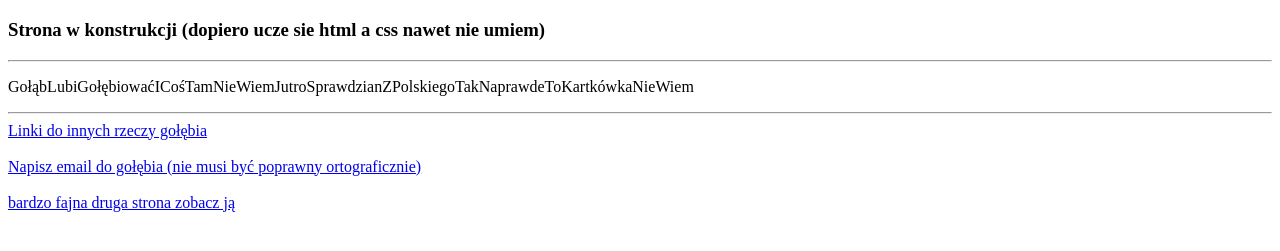
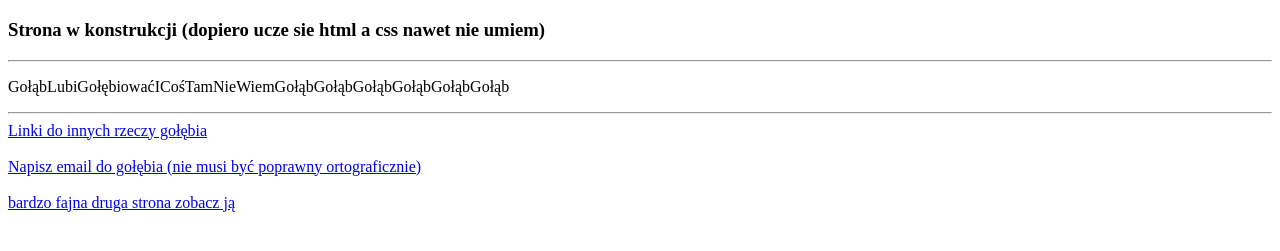
Before and after one commit to pigeon157432/golab_website, a plain HTML site: page index.html in a window 1280 px wide. Shown: the part 61-312 px from the top of the page. Drawn offline with Linux system fonts and the light colour scheme.

Commit message:
Update text in paragraph for clarity

```diff
--- a/index.html
+++ b/index.html
@@ -13,7 +13,7 @@
 
 
     <p>
-        GołąbLubiGołębiowaćICośTamNieWiemJutroSprawdzianZPolskiegoTakNaprawdeToKartkówkaNieWiem
+        GołąbLubiGołębiowaćICośTamNieWiemGołąbGołąbGołąbGołąbGołąbGołąb
     </p>
     <hr>
     <a href="https://linktr.ee/golab2026" target="_blank" title="Linktree gołębia">
```
